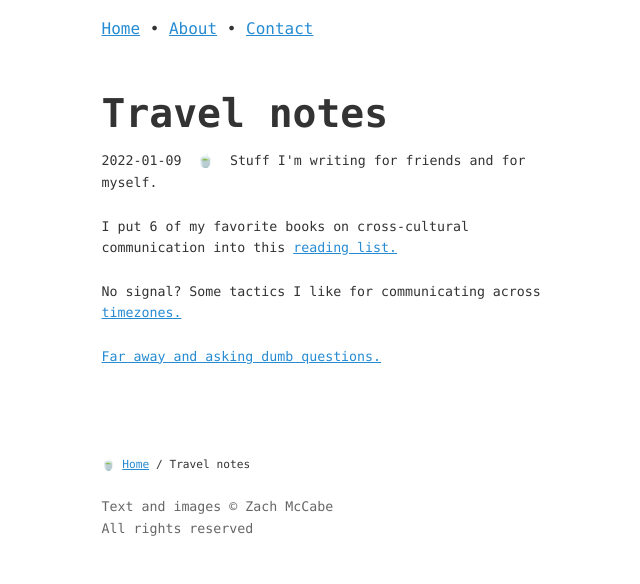
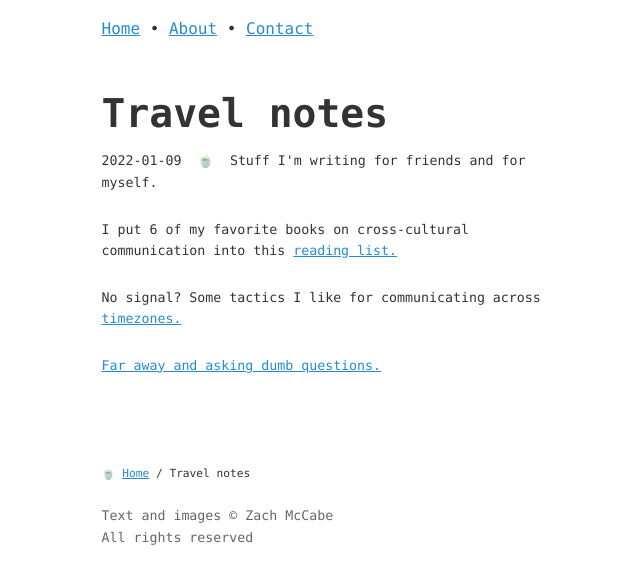
Before and after one commit to zachmccabe/zachmccabe.github.io, a Jekyll site: the page built from _travel/travel.md, in a window 1280 px wide. Shown: the top 584 px of the page, without its empty margins (233-873 px from the left). Built offline with Jekyll 4.4.1, drawn with Linux system fonts in a browser that asks for light colours.

Commit message:
Update kao-midnite-13.css

```diff
--- a/assets/kao-midnite-13.css
+++ b/assets/kao-midnite-13.css
@@ -401,7 +401,7 @@ main p {
   max-width: 56ch;
 }
 
-.scan2 p {
+.scan p {
   margin-top: 1.6rem;
 }
 
```
